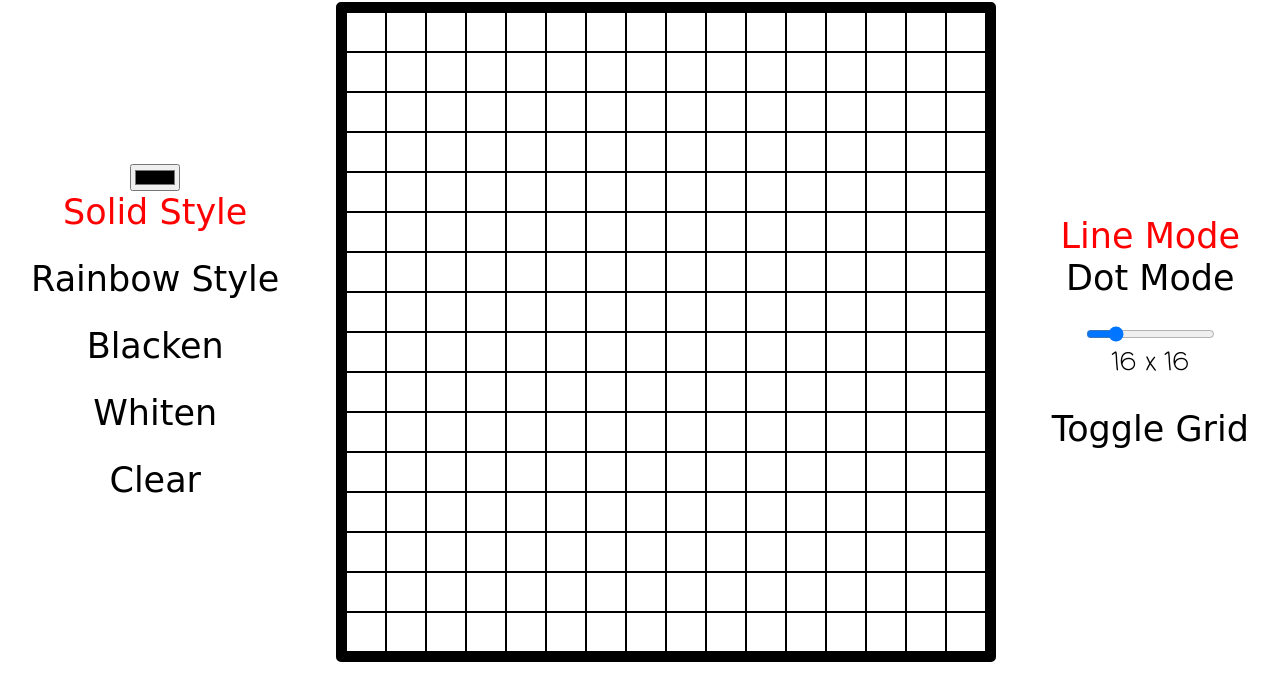
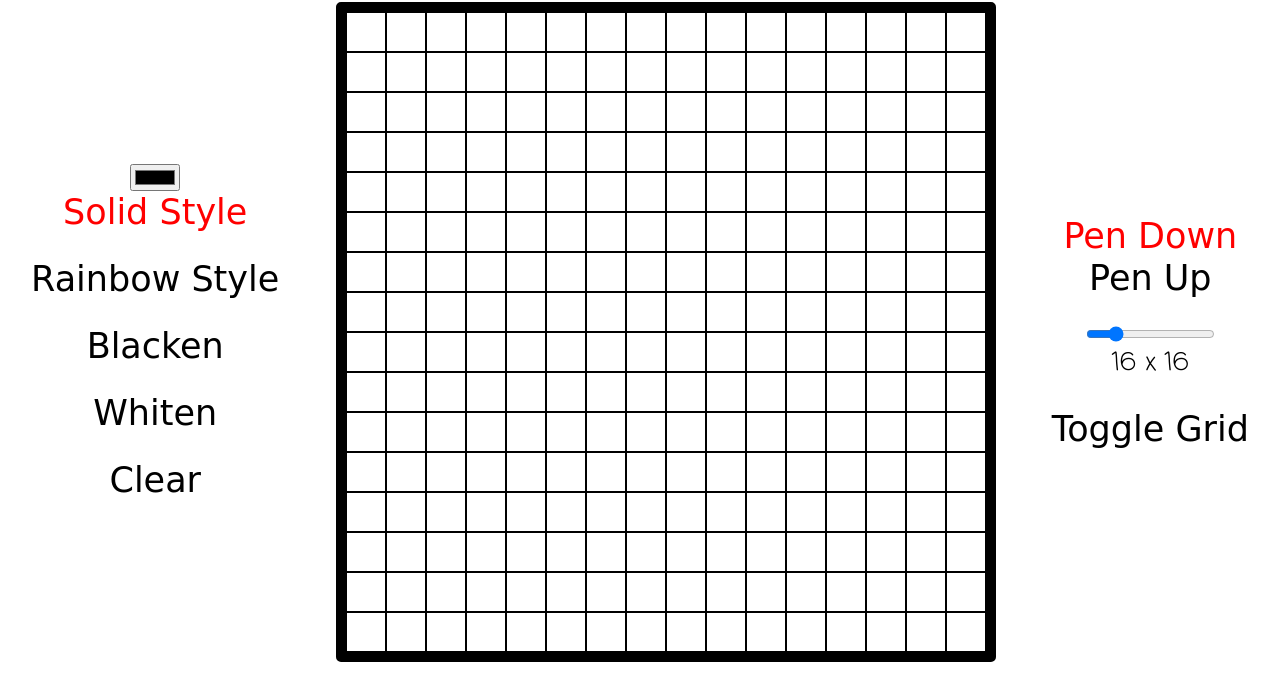
Before and after one commit to IcePillow-cmd/Project-Etch-a-Sketch, a plain HTML site: page index.html in a window 1280 px wide. Shown: the part 114-800 px from the top of the page. Drawn offline with Linux system fonts and the light colour scheme; a web font is replaced by a local one.

Commit message:
Chnaged line and dot mode text contents in HTML

```diff
--- a/index.html
+++ b/index.html
@@ -29,8 +29,8 @@
         <div id="grid-container"></div>
         <section id="mode-section">
             <div class="section-group">
-                <button id="line-mode-btn" class="sketch-btn sketch-mode-btn toggled">Line Mode</button>
-                <button id="dot-mode-btn" class="sketch-btn sketch-mode-btn untoggled">Dot Mode</button>
+                <button id="line-mode-btn" class="sketch-btn sketch-mode-btn toggled">pen down</button>
+                <button id="dot-mode-btn" class="sketch-btn sketch-mode-btn untoggled">pen up</button>
             </div>
             <div class="section-group">
                 <input type="range" min="4" max="64" value="16" id="cell-counter">
```
